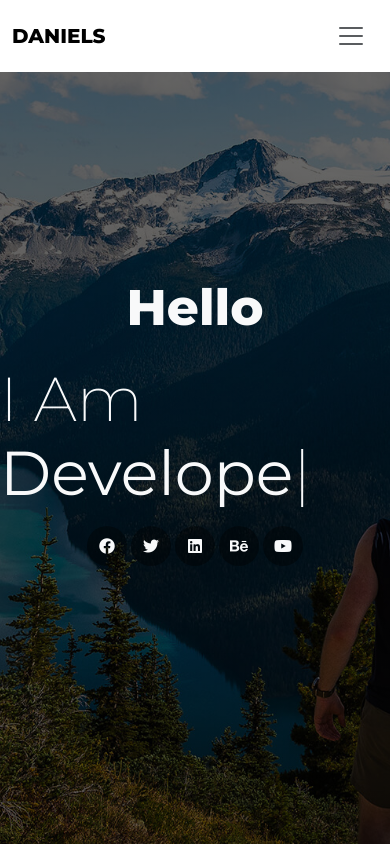
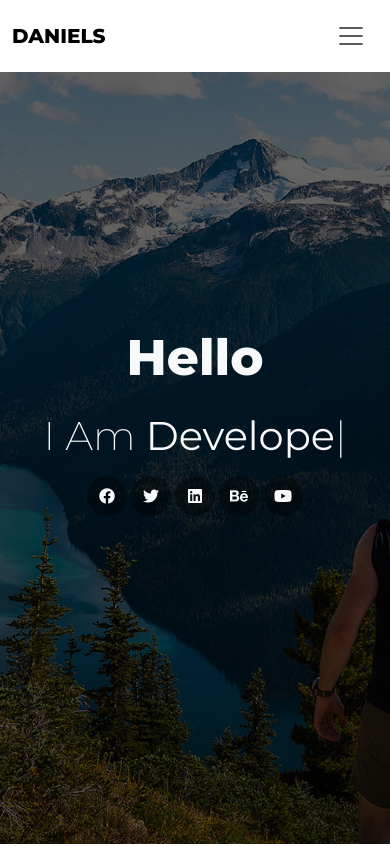
Before and after one commit to diffmood/profile, a plain HTML site: page index.html in a window 390 px wide. Shown: the top 846 px of the page. Drawn offline with nearby package versions, Linux system fonts and the light colour scheme.

Commit message:
Small Changes

```diff
--- a/css/media.css
+++ b/css/media.css
@@ -24,7 +24,7 @@
         -ms-transform: translateX(-50%);
             transform: translateX(-50%);
   }
-  #header h1 {
+  #home h1 {
     font-size: 2.5rem;
   }
   #about .about-img::after {
```
